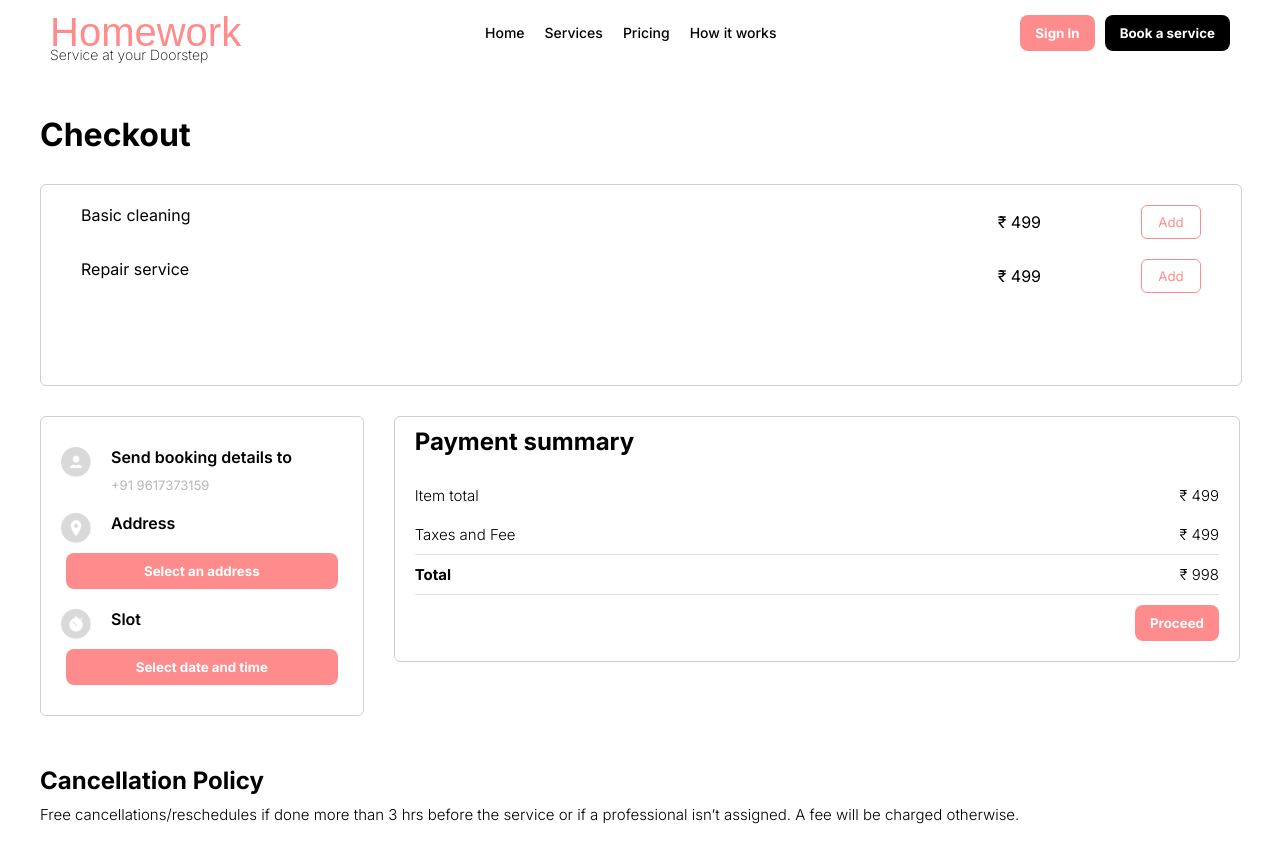
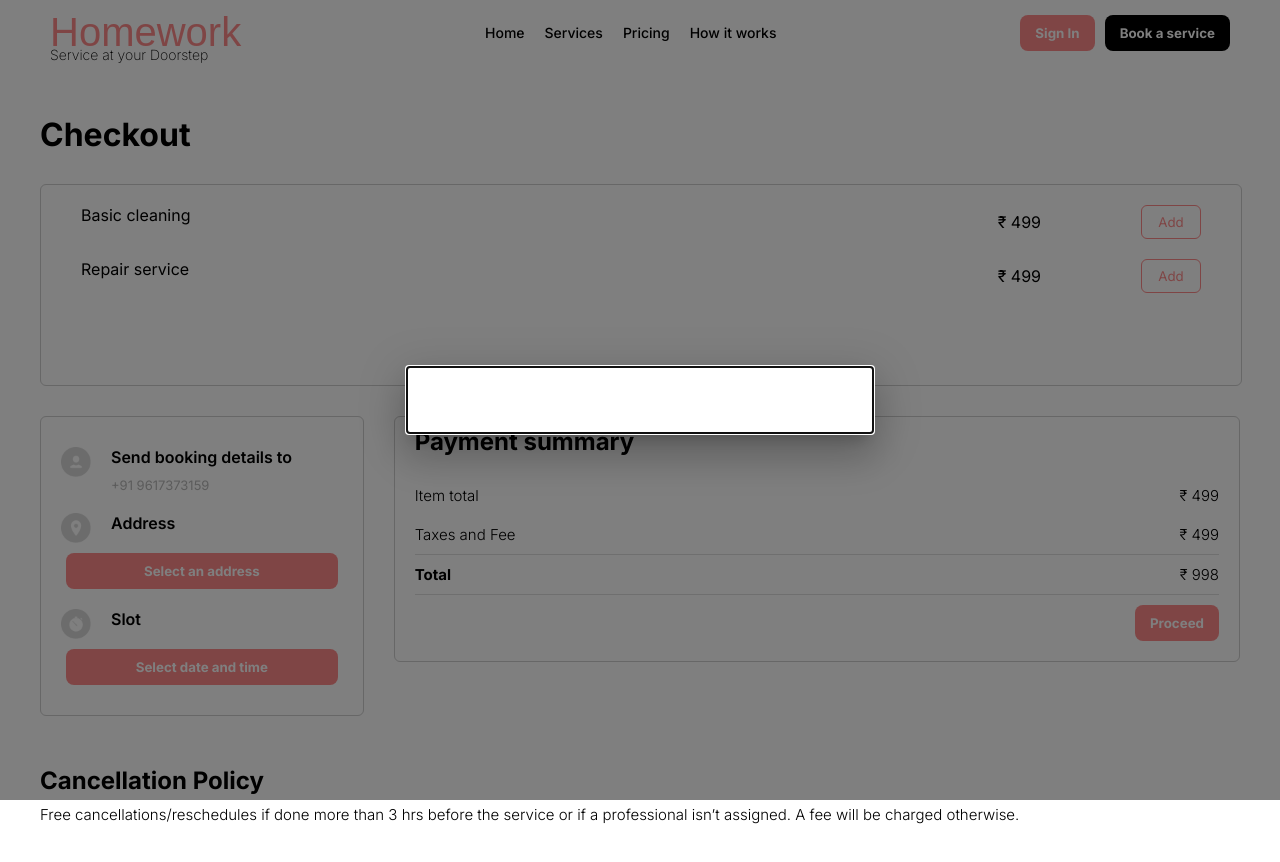
Before and after one commit to codepushed/hw_client, a Next.js app: page /cart in a window 1280 px wide. Shown: the top 862 px of the page. Built offline with nearby package versions, Linux system fonts and the light colour scheme; a web font is replaced by a local one.

Commit message:
modal- slots

```diff
--- a/Containers/Checkout/index.jsx
+++ b/Containers/Checkout/index.jsx
@@ -1,11 +1,12 @@
 import { Divider } from "@mui/material";
 import React from "react";
+import Slot from "../../components/Modal/Slot";
 
 const Checkout = () => {
   return (
     <div className="checkoutContainer">
       <h1>Checkout</h1>
-
+<Slot />
       <div className="checkoutServiceDetailsBox">
         <div className="checkoutServiceDetails">
           <p>Basic cleaning</p>
--- /dev/null
+++ b/components/Modal/Slot.jsx
@@ -0,0 +1,39 @@
+import React from "react";
+import Box from '@mui/material/Box';
+import Typography from "@mui/material/Typography";
+import Modal from "@mui/material/Modal";
+
+const Slot = () => {
+  const [open, setOpen] = React.useState(false);
+  const handleOpen = () => setOpen(true);
+  const handleClose = () => setOpen(false);
+
+  const style = {
+    position: 'absolute',
+    top: '50%',
+    left: '50%',
+    transform: 'translate(-50%, -50%)',
+    width: 400,
+    bgcolor: 'background.paper',
+    border: '2px solid #000',
+    boxShadow: 24,
+    p: 4,
+  };
+
+  return (
+    <div>
+      <Modal
+        open={true}
+        onClose={handleClose}
+        aria-labelledby="modal-modal-title"
+        aria-describedby="modal-modal-description"
+      >
+        <Box sx={style}>
+
+        </Box>
+      </Modal>
+    </div>
+  );
+};
+
+export default Slot;
```
Also changed, not shown: styles/scss/elements/_modal.scss (line endings or trailing spaces).
